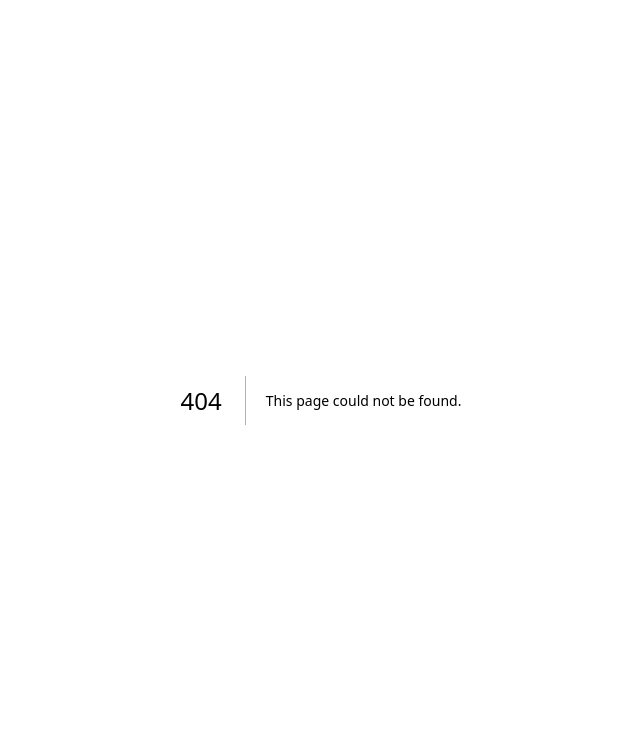
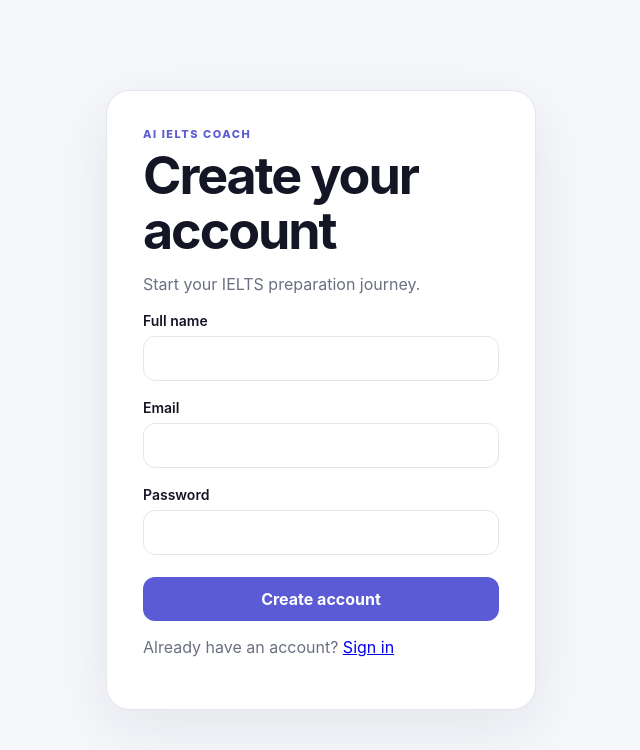
Before and after one commit to adhishmodi/ai-ielts-coach, a Next.js app in the folder frontend/: page /register in a window 1280 px wide. Before the commit this address had no page. Shown: the top 750 px of the page, without its empty margins (319-959 px from the left). Built offline with nearby package versions, Linux system fonts and the light colour scheme; no server answers.

Commit message:
feat: add user registration page

```diff
--- /dev/null
+++ b/frontend/app/register/page.tsx
@@ -0,0 +1,104 @@
+"use client";
+
+import { FormEvent, useState } from "react";
+import { useRouter } from "next/navigation";
+import { apiFetch, saveTokens } from "../../lib/api";
+
+type TokenPair = {
+  access_token: string;
+  refresh_token: string;
+  token_type: string;
+};
+
+export default function RegisterPage() {
+  const router = useRouter();
+  const [fullName, setFullName] = useState("");
+  const [email, setEmail] = useState("");
+  const [password, setPassword] = useState("");
+  const [busy, setBusy] = useState(false);
+  const [error, setError] = useState("");
+
+  async function submit(event: FormEvent) {
+    event.preventDefault();
+    setBusy(true);
+    setError("");
+
+    try {
+      await apiFetch("/auth/register", {
+        method: "POST",
+        body: JSON.stringify({
+          full_name: fullName,
+          email,
+          password,
+        }),
+      });
+
+      const tokens = await apiFetch<TokenPair>("/auth/login", {
+        method: "POST",
+        body: JSON.stringify({ email, password }),
+      });
+
+      saveTokens(tokens);
+      router.replace("/");
+    } catch (err) {
+      setError(err instanceof Error ? err.message : "Registration failed");
+    } finally {
+      setBusy(false);
+    }
+  }
+
+  return (
+    <main className="center-page">
+      <form className="auth-card" onSubmit={submit}>
+        <div className="eyebrow">AI IELTS COACH</div>
+        <h1>Create your account</h1>
+        <p className="muted">Start your IELTS preparation journey.</p>
+
+        <label>
+          Full name
+          <input
+            type="text"
+            value={fullName}
+            onChange={(e) => setFullName(e.target.value)}
+            minLength={2}
+            maxLength={100}
+            required
+          />
+        </label>
+
+        <label>
+          Email
+          <input
+            type="email"
+            value={email}
+            onChange={(e) => setEmail(e.target.value)}
+            required
+          />
+        </label>
+
+        <label>
+          Password
+          <input
+            type="password"
+            value={password}
+            onChange={(e) => setPassword(e.target.value)}
+            minLength={8}
+            maxLength={128}
+            required
+          />
+        </label>
+
+        {error && <div className="error-box">{error}</div>}
+
+        <button className="primary-button" disabled={busy}>
+          {busy ? "Creating account…" : "Create account"}
+        </button>
+
+        <p className="muted auth-switch">
+          Already have an account?{" "}
+          <a href="/login">Sign in</a>
+        </p>
+      </form>
+    </main>
+  );
+}
```
